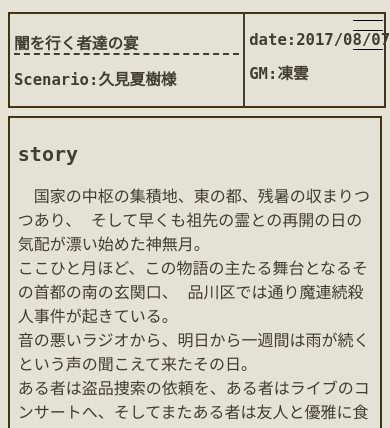
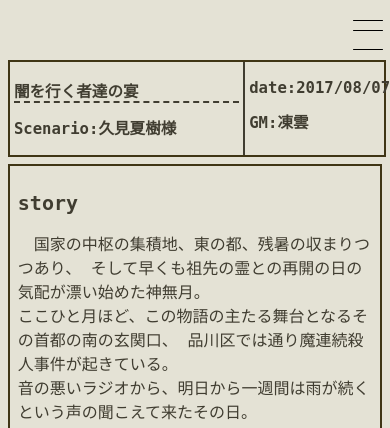
Before and after one commit to Next0000/after-school-talbe, a PHP site: the page made by シナリオ/index1.html in a window 390 px wide. Shown: the top 428 px of the page. Run offline with PHP 8.4, Linux system fonts and the light colour scheme; some web fonts are replaced.

Commit message:
20251220

```diff
--- a/シナリオ/Scenario_page.css
+++ b/シナリオ/Scenario_page.css
@@ -192,9 +192,13 @@ main{
 
 /*^^^^^^^^^^^^^^^^^^^^^^^^^^^^^^^^^^^^^^^^^^^^^^^^^^^^^^^^^^^^^^^^^^^^^^^^^^^^^^^^^^^^^^^^^^^^^^^^^^^^^^^^^^^^^^^^^^*/
 @media screen and (max-width: 480px){
+
   /*探索者のチェキボード*/
   .member{
     width: auto;
+  }
+  .repo1{
+    margin-top: 60px;
   }
   .repo1 div h2{
     font-size: 4vw;
```
